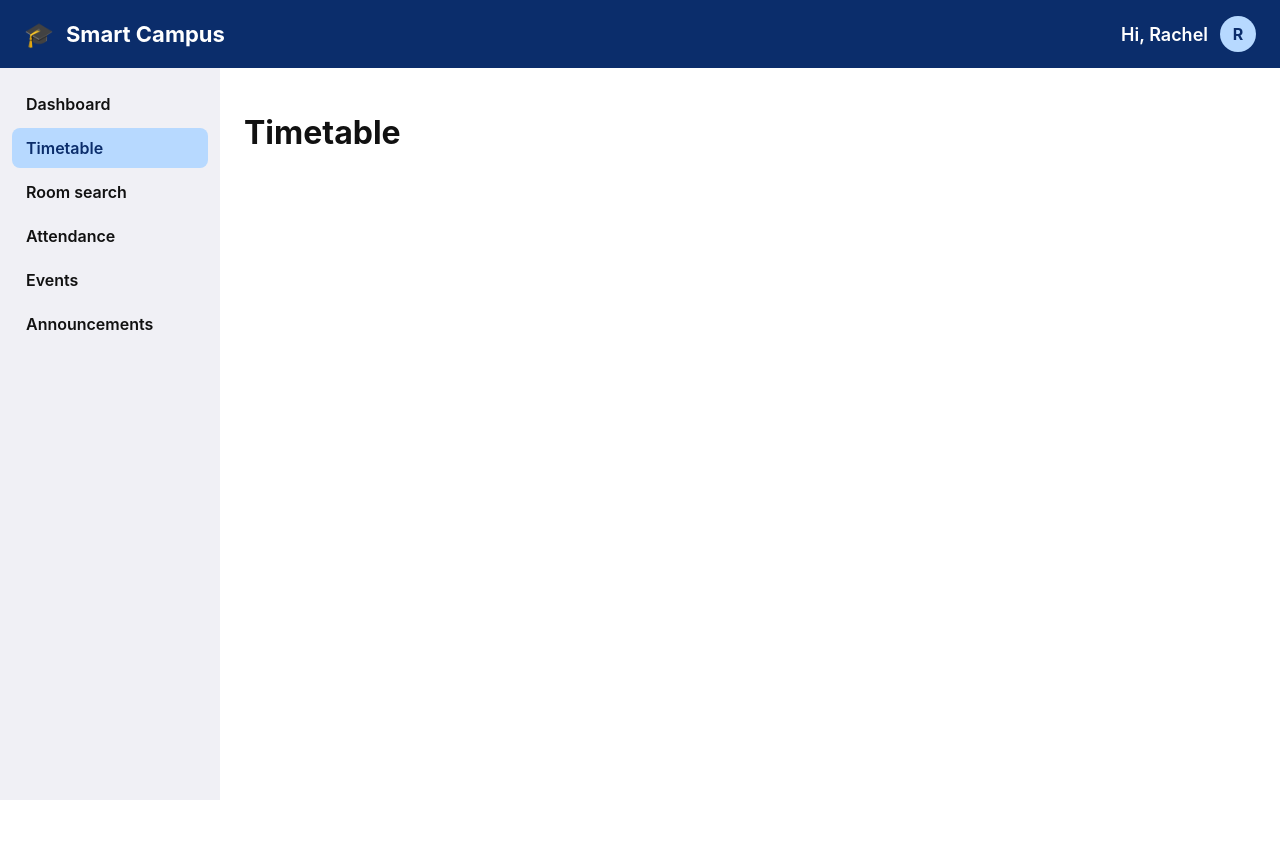
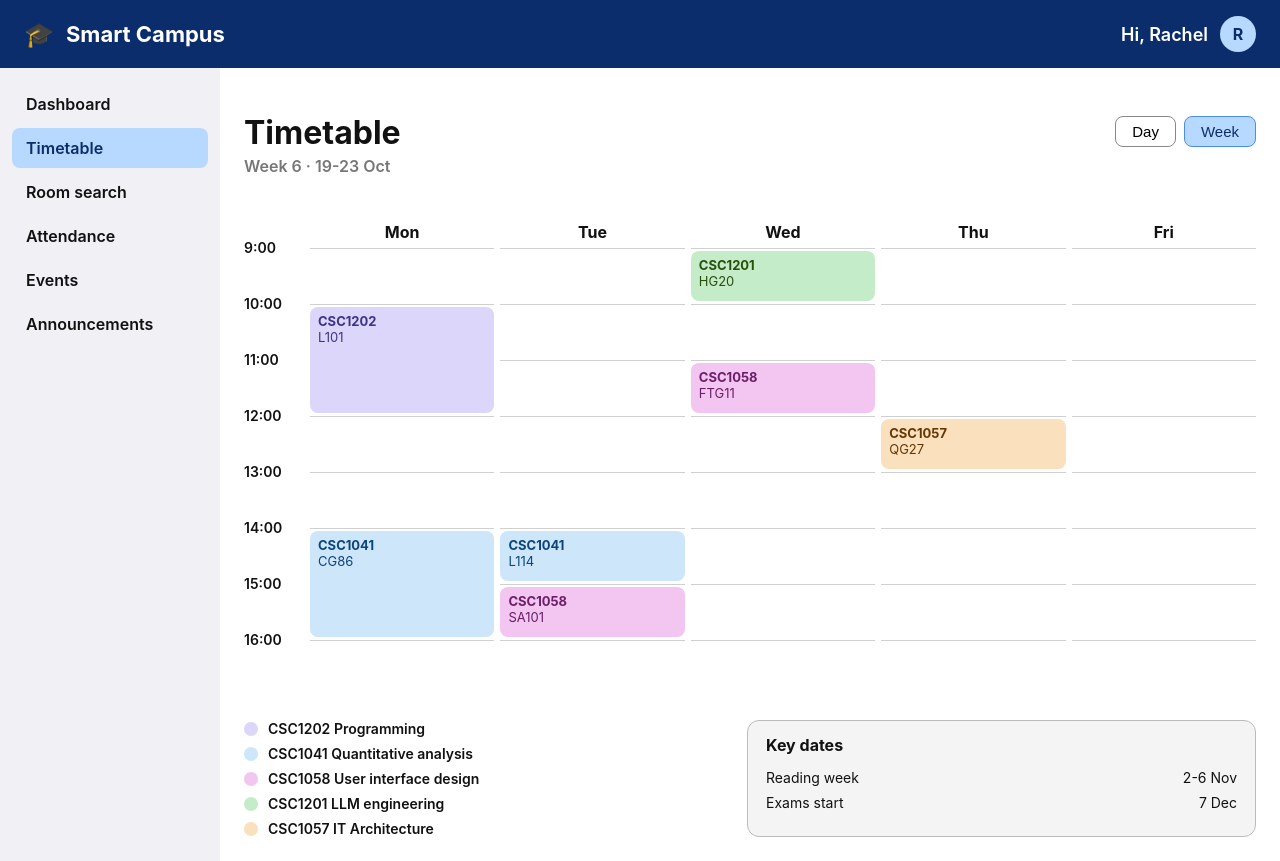
Before and after one commit to MaximeVlt/CSC1057-GroupC, a React (Vite) app in the folder frontend/: page /timetable in a window 1280 px wide. Before the commit the page ends 800 px from the top, so only its background shows below. Built offline with nearby package versions, Linux system fonts and the light colour scheme.

Commit message:
Add Timetable page with week and daily viwews

```diff
--- /dev/null
+++ b/frontend/src/pages/Timetable/Timetable.css
@@ -0,0 +1,134 @@
+.timetable-top {
+  display: flex;
+  justify-content: space-between;
+  align-items: flex-start;
+  margin-bottom: 16px;
+}
+
+.timetable-title {
+  margin-bottom: 0;
+}
+
+.timetable-subtitle {
+  margin: 4px 0 0;
+  color: #777777;
+  font-weight: 600;
+}
+
+.timetable-controls {
+  display: flex;
+  gap: 8px;
+  margin-top: 24px;
+}
+
+.timetable-grid {
+  display: grid;
+  grid-template-columns: 60px repeat(5, 1fr);
+  grid-auto-rows: 56px;
+  column-gap: 6px;
+}
+
+.timetable-day {
+  align-self: end;
+  padding-bottom: 6px;
+  text-align: center;
+  font-weight: 700;
+}
+
+.timetable-time {
+  grid-column: 1;
+  font-size: 14px;
+  font-weight: 600;
+  transform: translateY(-9px);
+}
+
+.timetable-cell {
+  border-top: 1px solid #d0d0d0;
+}
+
+.timetable-block {
+  display: flex;
+  flex-direction: column;
+  margin: 3px 0;
+  padding: 6px 8px;
+  border-radius: 8px;
+  font-size: 13px;
+}
+
+
+.colour-purple { background: #ddd6fb; color: #3c3489; }
+.colour-blue { background: #cde6fa; color: #0c447c; }
+.colour-pink { background: #f2c6f0; color: #6b1f66; }
+.colour-green { background: #c4ecc9; color: #27500a; }
+.colour-orange { background: #fae0bd; color: #633806; }
+
+
+.timetable-daylist {
+  display: flex;
+  flex-direction: column;
+  gap: 12px;
+}
+
+.timetable-dayitem {
+  display: grid;
+  grid-template-columns: 120px 1fr 120px;
+  align-items: center;
+  padding: 14px 18px;
+  border-radius: 10px;
+}
+
+.timetable-daytime {
+  font-weight: 700;
+}
+
+.timetable-empty {
+  color: #777777;
+}
+
+
+.timetable-bottom {
+  display: flex;
+  gap: 32px;
+  margin-top: 24px;
+}
+
+.timetable-legend {
+  flex: 1;
+  display: flex;
+  flex-direction: column;
+  gap: 8px;
+  font-size: 14px;
+  font-weight: 600;
+}
+
+.timetable-legend-item {
+  display: flex;
+  align-items: center;
+  gap: 10px;
+}
+
+.timetable-legend-dot {
+  width: 14px;
+  height: 14px;
+  border-radius: 50%;
+}
+
+.timetable-keydates {
+  flex: 1;
+  border: 1px solid #bbbbbb;
+  border-radius: 12px;
+  background: #f4f4f4;
+  padding: 14px 18px;
+}
+
+.timetable-keydates h3 {
+  margin: 0 0 10px;
+  font-size: 16px;
+}
+
+.timetable-keydate {
+  display: flex;
+  justify-content: space-between;
+  padding: 4px 0;
+  font-size: 14px;
+}
--- a/frontend/src/pages/Timetable/Timetable.tsx
+++ b/frontend/src/pages/Timetable/Timetable.tsx
@@ -1,4 +1,160 @@
+import { useState } from 'react'
+import { timetable } from '../../data/timetable'
+import type { ClassSession } from '../../data/timetable'
+import './Timetable.css'
+
+const days: ClassSession['day'][] = ['Mon', 'Tue', 'Wed', 'Thu', 'Fri']
+const firstHour = 9
+const lastHour = 17
+const hours = Array.from({ length: lastHour - firstHour }, (_, i) => firstHour + i)
+
+
+const moduleColours: Record<string, string> = {
+  CSC1202: 'purple',
+  CSC1041: 'blue',
+  CSC1058: 'pink',
+  CSC1201: 'green',
+  CSC1057: 'orange',
+}
+
+const keyDates = [
+  { label: 'Reading week', date: '2-6 Nov' },
+  { label: 'Exams start', date: '7 Dec' },
+]
+
+
+function hourOf(time: string) {
+  return Number(time.split(':')[0])
+}
+
 function Timetable() {
-    return <h1>Timetable</h1>
+  const [view, setView] = useState<'week' | 'day'>('week')
+  const [dayIndex, setDayIndex] = useState(0)
+
+  const selectedDay = days[dayIndex]
+  const dayClasses = timetable.filter((c) => c.day === selectedDay)
+
+  const modules = timetable.filter(
+    (c, i) => timetable.findIndex((other) => other.code === c.code) === i,
+  )
+
+  return (
+    <div>
+      <div className="timetable-top">
+        <div>
+          <h1 className="timetable-title">Timetable</h1>
+          <p className="timetable-subtitle">
+            {view === 'week' ? 'Week 6 · 19-23 Oct' : `${selectedDay}, week 6`}
+          </p>
+        </div>
+
+        <div className="timetable-controls">
+          {view === 'day' && (
+            <button
+              className="filter-pill"
+              onClick={() => setDayIndex(Math.max(0, dayIndex - 1))}
+              aria-label="Previous day"
+            >
+              &lt;
+            </button>
+          )}
+          <button
+            className={view === 'day' ? 'filter-pill active' : 'filter-pill'}
+            onClick={() => setView('day')}
+          >
+            Day
+          </button>
+          <button
+            className={view === 'week' ? 'filter-pill active' : 'filter-pill'}
+            onClick={() => setView('week')}
+          >
+            Week
+          </button>
+          {view === 'day' && (
+            <button
+              className="filter-pill"
+              onClick={() => setDayIndex(Math.min(days.length - 1, dayIndex + 1))}
+              aria-label="Next day"
+            >
+              &gt;
+            </button>
+          )}
+        </div>
+      </div>
+
+      {view === 'week' ? (
+        <div className="timetable-grid">
+          <div />
+          {days.map((d) => (
+            <div key={d} className="timetable-day">{d}</div>
+          ))}
+
+          {hours.map((h, row) =>
+            [
+              <div key={`t${h}`} className="timetable-time" style={{ gridRow: row + 2 }}>
+                {h}:00
+              </div>,
+              ...days.map((d, col) => (
+                <div
+                  key={`${d}${h}`}
+                  className="timetable-cell"
+                  style={{ gridRow: row + 2, gridColumn: col + 2 }}
+                />
+              )),
+            ],
+          )}
+
+          {timetable.map((c) => (
+            <div
+              key={c.id}
+              className={`timetable-block colour-${moduleColours[c.code]}`}
+              style={{
+                gridColumn: days.indexOf(c.day) + 2,
+                gridRow: `${hourOf(c.start) - firstHour + 2} / span ${hourOf(c.end) - hourOf(c.start)}`,
+              }}
+            >
+              <strong>{c.code}</strong>
+              <span>{c.room}</span>
+            </div>
+          ))}
+        </div>
+      ) : (
+        <div className="timetable-daylist">
+          {dayClasses.length === 0 && <p className="timetable-empty">No classes on this day.</p>}
+          {dayClasses.map((c) => (
+            <div key={c.id} className={`timetable-dayitem colour-${moduleColours[c.code]}`}>
+              <span className="timetable-daytime">{c.start}-{c.end}</span>
+              <span>
+                <strong>{c.code}</strong> {c.name}
+              </span>
+              <span>Room {c.room}</span>
+            </div>
+          ))}
+        </div>
+      )}
+
+      <div className="timetable-bottom">
+        <div className="timetable-legend">
+          {modules.map((m) => (
+            <div key={m.code} className="timetable-legend-item">
+              <span className={`timetable-legend-dot colour-${moduleColours[m.code]}`} />
+              {m.code} {m.name}
+            </div>
+          ))}
+        </div>
+
+        <div className="timetable-keydates">
+          <h3>Key dates</h3>
+          {keyDates.map((k) => (
+            <div key={k.label} className="timetable-keydate">
+              <span>{k.label}</span>
+              <span>{k.date}</span>
+            </div>
+          ))}
+        </div>
+      </div>
+    </div>
+  )
 }
+
 export default Timetable
```
